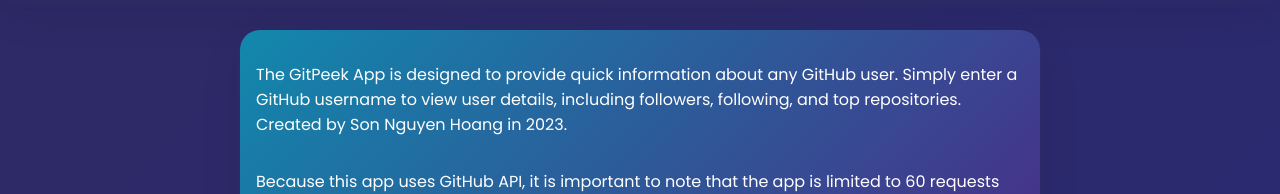
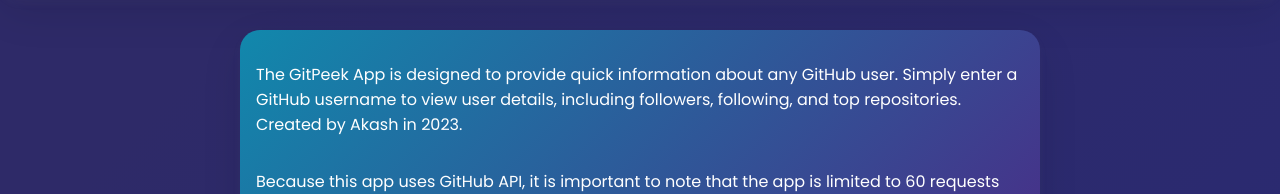
Before and after one commit to MeAkash77/The-GitPeek-App, a website: page src/about.html in a window 1280 px wide. Shown: the part 283-477 px from the top of the page. Drawn offline with Linux system fonts and the light colour scheme.

Commit message:
first commit

```diff
--- a/src/about.html
+++ b/src/about.html
@@ -15,7 +15,7 @@
     </header>
     <main>
         <div class="card">
-            <p style="color: white">The GitPeek App is designed to provide quick information about any GitHub user. Simply enter a GitHub username to view user details, including followers, following, and top repositories. Created by Son Nguyen Hoang in 2023.</p>
+            <p style="color: white">The GitPeek App is designed to provide quick information about any GitHub user. Simply enter a GitHub username to view user details, including followers, following, and top repositories. Created by Akash in 2023.</p>
             <p style="color: white">Because this app uses GitHub API, it is important to note that the app is limited to 60 requests per hour (based on IP address). So, if you exceed this limit, you will need to wait an hour before you can use the app again.</p>
             <a href="../index.html" class="back-btn">Back to Home</a>
         </div>
```
